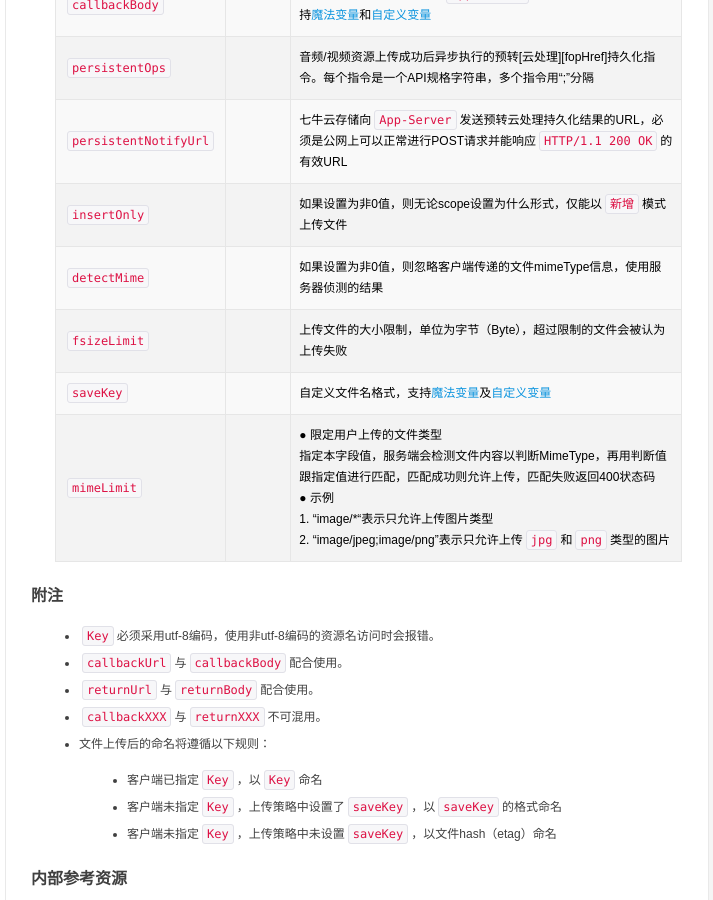
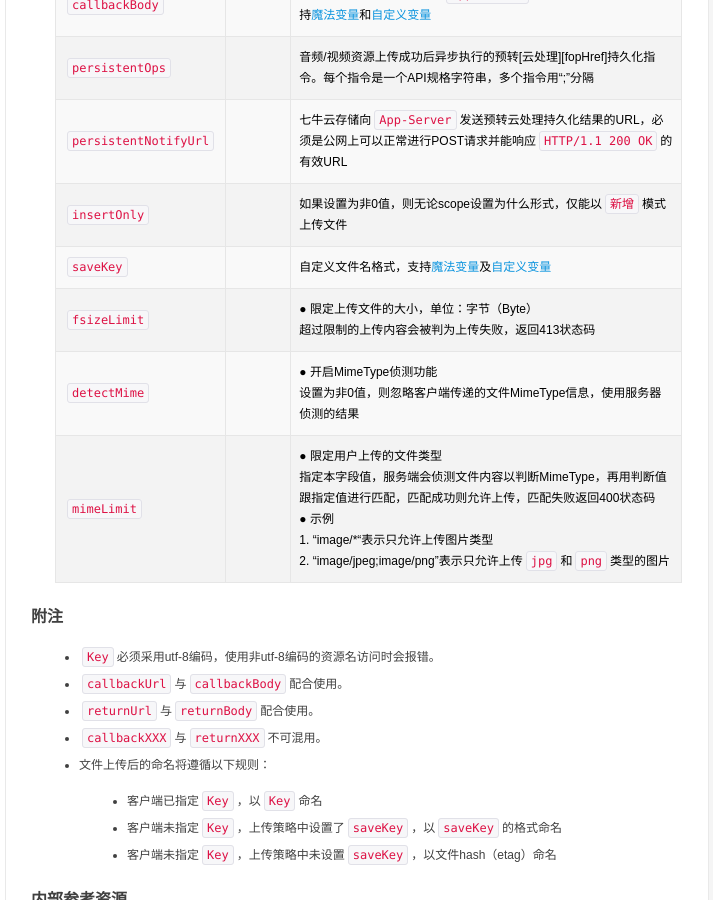
Before and after one commit to qiniu/developer.qiniu.com, a Jekyll site: the page built from docs/v6/api/reference/security/put-policy.md, in a window 1280 px wide and 900 px high, scrolled down 1440 px. Shown: the whole window, without its empty margins (412-1125 px from the left). Built offline with Jekyll 4.4.1, drawn with Linux system fonts in a browser that asks for light colours; nearby versions of some CDN libraries; library files that are not in the unit come from our copies.

Commit message:
为PutPolicy更新detectMime与fsizeLimit的描述。

```diff
--- a/docs/v6/api/reference/security/put-policy.md
+++ b/docs/v6/api/reference/security/put-policy.md
@@ -50,10 +50,10 @@ order: 980
 `persistentOps`       |      | 音频/视频资源上传成功后异步执行的预转[云处理][fopHref]持久化指令。每个指令是一个API规格字符串，多个指令用“;”分隔
 `persistentNotifyUrl` |      | 七牛云存储向`App-Server`发送预转云处理持久化结果的URL，必须是公网上可以正常进行POST请求并能响应`HTTP/1.1 200 OK`的有效URL
 `insertOnly`          |      | 如果设置为非0值，则无论scope设置为什么形式，仅能以`新增`模式上传文件
-`detectMime`          |      | 如果设置为非0值，则忽略客户端传递的文件mimeType信息，使用服务器侦测的结果
-`fsizeLimit`          |      | 上传文件的大小限制，单位为字节（Byte），超过限制的文件会被认为上传失败
 `saveKey`             |      | 自定义文件名格式，支持[魔法变量][magicVariablesHref]及[自定义变量][xVariablesHref]
-<a id="put-policy-mime-limit"></a>`mimeLimit`           |      | ● 限定用户上传的文件类型<br>指定本字段值，服务端会检测文件内容以判断MimeType，再用判断值跟指定值进行匹配，匹配成功则允许上传，匹配失败返回400状态码<br>● 示例<br>1. "image/*"表示只允许上传图片类型<br>2. "image/jpeg;image/png"表示只允许上传`jpg`和`png`类型的图片
+<a id="put-policy-fsize-limit"></a>`fsizeLimit`          |      | ● 限定上传文件的大小，单位：字节（Byte）<br>超过限制的上传内容会被判为上传失败，返回413状态码
+<a id="put-policy-detect-mime"></a>`detectMime`          |      | ● 开启MimeType侦测功能<br>设置为非0值，则忽略客户端传递的文件MimeType信息，使用服务器侦测的结果
+<a id="put-policy-mime-limit"></a>`mimeLimit`           |      | ● 限定用户上传的文件类型<br>指定本字段值，服务端会侦测文件内容以判断MimeType，再用判断值跟指定值进行匹配，匹配成功则允许上传，匹配失败返回400状态码<br>● 示例<br>1. "image/*"表示只允许上传图片类型<br>2. "image/jpeg;image/png"表示只允许上传`jpg`和`png`类型的图片
 
 <a id="put-policy-remarks"></a>
 ## 附注
```
